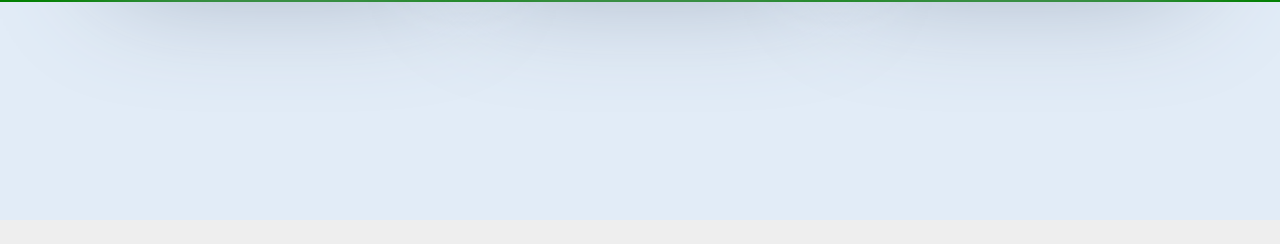
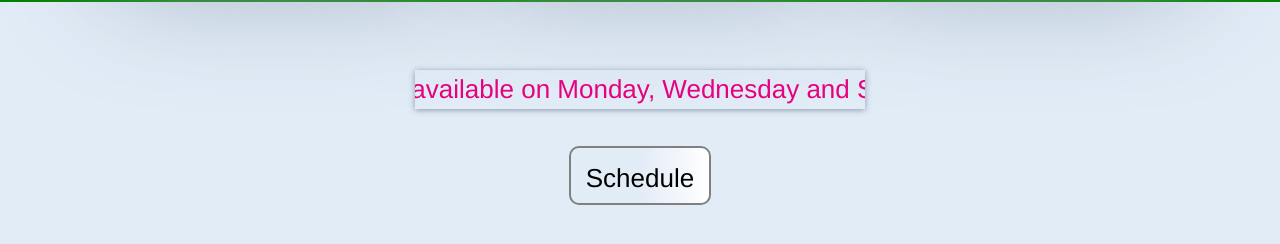
Before and after one commit to hariharan005/hetal, a React (Create React App) app in the folder hetal-portfolio/: page / in a window 1280 px wide. Shown: the part 5160-5404 px from the top of the page. Before the commit the page ends 5380 px from the top, so only its background shows below. Built offline with nearby package versions, Linux system fonts and the light colour scheme.

Commit message:
In home page after the blog a marquee text and one button is added for scheduling the counsel

```diff
--- a/hetal-portfolio/src/components/home.js
+++ b/hetal-portfolio/src/components/home.js
@@ -9,19 +9,19 @@ import Blogs from "../components/blogs";
 import Contact from "../components/contact";
 import Footer from "../components/footer";
 import profileImage from "../assets/2.jpg";
-import Msme from "../assets/msme.webp"
+import Msme from "../assets/msme.webp";
 //import { Link } from "react-router-dom";
 import { useEffect } from "react";
-import AOS from 'aos';
-import 'aos/dist/aos.css';
-import { Link, animateScroll as scroll } from 'react-scroll';
+import AOS from "aos";
+import "aos/dist/aos.css";
+import { Link, animateScroll as scroll } from "react-scroll";
 
 const HomePage = () => {
   useEffect(() => {
     AOS.init({
       offset: 100,
       duration: 600,
-        easing: 'ease-in-sine',
+      easing: "ease-in-sine",
       delay: 100,
       once: false,
     });
@@ -53,7 +53,13 @@ const HomePage = () => {
             <img src={profileImage} alt="Profile" title="Hetal"></img>
           </div>
           <div className="buttons">
-            <Link to="about" smooth={true} duration={500} offset={-170} className="knw-button">
+            <Link
+              to="about"
+              smooth={true}
+              duration={500}
+              offset={-170}
+              className="knw-button"
+            >
               Know More
             </Link>
             <Link to="schedule" download="profile" className="dnw-button">
@@ -72,6 +78,14 @@ const HomePage = () => {
       <Experience></Experience>
       <Contact></Contact>
       <Blogs></Blogs>
+      <div className="bookschedule" data-aos="fade-up">
+        <div className="booklabel">
+          <p>Book a Schedule for Counseling. Im available on Monday, Wednesday and Sunday</p>
+        </div>
+        <div className="schedulelink">
+          <a href="schedule">Schedule</a>
+        </div>
+      </div>
       <Footer></Footer>
     </>
   );
--- a/hetal-portfolio/src/css/home.css
+++ b/hetal-portfolio/src/css/home.css
@@ -1,7 +1,11 @@
 .profile-container {
   position: relative;
   /* background-color: #E2ECF7; */
-  background: linear-gradient(90deg, rgba(226,236,247,1) 50%, rgba(255,255,255,1) 100%);
+  background: linear-gradient(
+    90deg,
+    rgba(226, 236, 247, 1) 50%,
+    rgba(255, 255, 255, 1) 100%
+  );
   top: 70px;
   height: 740px;
   width: 1800px;
@@ -92,7 +96,7 @@
   position: relative;
   transform: scale(3);
 } */
-.profile-img img{
+.profile-img img {
   position: relative;
   border-radius: 16px;
   filter: drop-shadow(10px 10px 20px 0px #3c3939);
@@ -149,6 +153,49 @@
   background: linear-gradient(to right, #e6017f, #670db0);
   transform: translateY(-0.25em);
 }
+.booklabel{
+  justify-content: center;
+  align-items: center;
+  text-align: center;
+  position: relative;
+  top: 150px;
+  margin: 0 auto;
+  width: 450px;
+  white-space: nowrap;
+  overflow: hidden;
+  box-sizing: border-box;
+  box-shadow: 0 1px 6px #8797a8;
+  color: #e6017f;
+}
+.booklabel p{
+  display: table-row;
+  white-space: nowrap;
+  padding-left: 100%;
+  animation: marquee 15s linear infinite;
+}
+@keyframes marquee {
+  0%   { transform: translate(0, 0); }
+  100% { transform: translate(-100%, 0); }
+}
+.bookschedule a {
+  position: relative;
+  text-decoration: none;
+  top: 200px;
+  align-items: center;
+  text-align: center;
+  justify-content: center;
+  padding: 15px 15px 10px 15px;
+  margin: 0;
+  color: black;
+  background: linear-gradient(90deg, #e2ecf7 50%, #ffffff 100%);
+  border: 2px solid grey;
+  border-radius: 10px;
+  transition: all 0.5s ease;
+}
+.bookschedule a:hover{
+  color: #e2ecf7;
+  background: linear-gradient(to right, #e6017f 0%, #670db0 100%);
+}
 
 @media only screen and (max-width: 768px) {
 }
```
Lines whose indentation alone changed are shown as unchanged.
